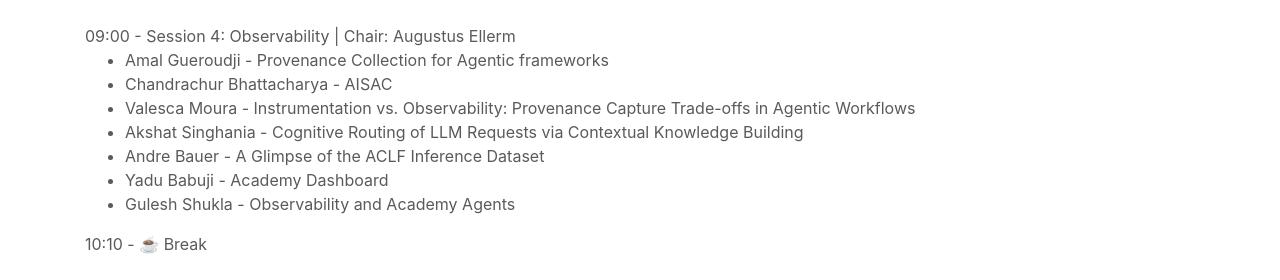
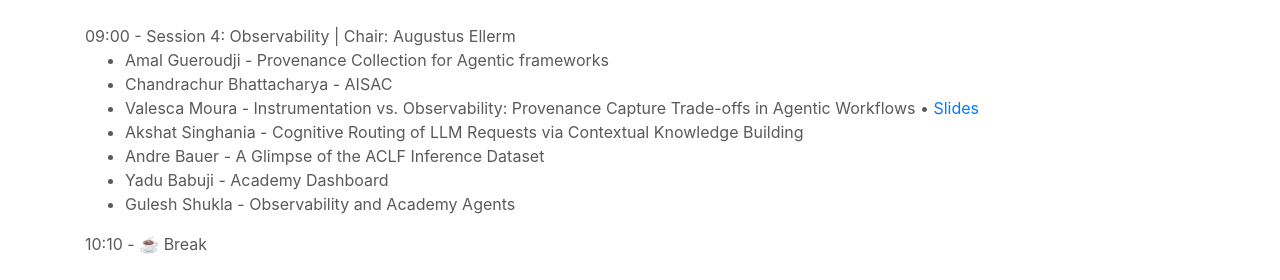
Before and after one commit to Parsl/parsl.github.io, a Jekyll site: the page built from parslfest/apex2026.html, in a window 1280 px wide and 900 px high, scrolled down 1500 px. Shown: the part 162-442 px from the top of the window. Built offline with Jekyll 4.4.1, drawn with Linux system fonts in a browser that asks for light colours.

Commit message:
Add Valesca slides

```diff
--- a/parslfest/apex2026.html
+++ b/parslfest/apex2026.html
@@ -113,7 +113,7 @@ title: APeX Summit 2026 - Academy, Parsl, Globus Compute
 <ul>
 <li>Amal Gueroudji - Provenance Collection for Agentic frameworks   </li>
 <li>Chandrachur Bhattacharya - AISAC   </li>
-<li>Valesca Moura - Instrumentation vs. Observability: Provenance Capture Trade-offs in Agentic Workflows  </li>
+<li>Valesca Moura - Instrumentation vs. Observability: Provenance Capture Trade-offs in Agentic Workflows  • <a href="2026/moura-provenance.pdf" target="_blank">Slides</a></li>
 <li>Akshat Singhania - Cognitive Routing of LLM Requests via Contextual Knowledge Building  </li>
 <li>Andre Bauer - A Glimpse of the ACLF Inference Dataset</li>
 <li>Yadu Babuji - Academy Dashboard  </li>
```
Also changed, not shown: 1 other file.
